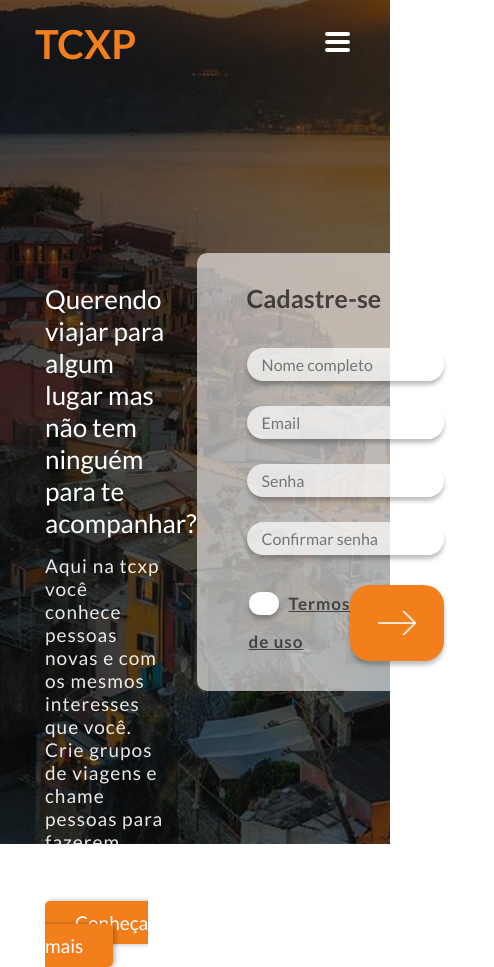
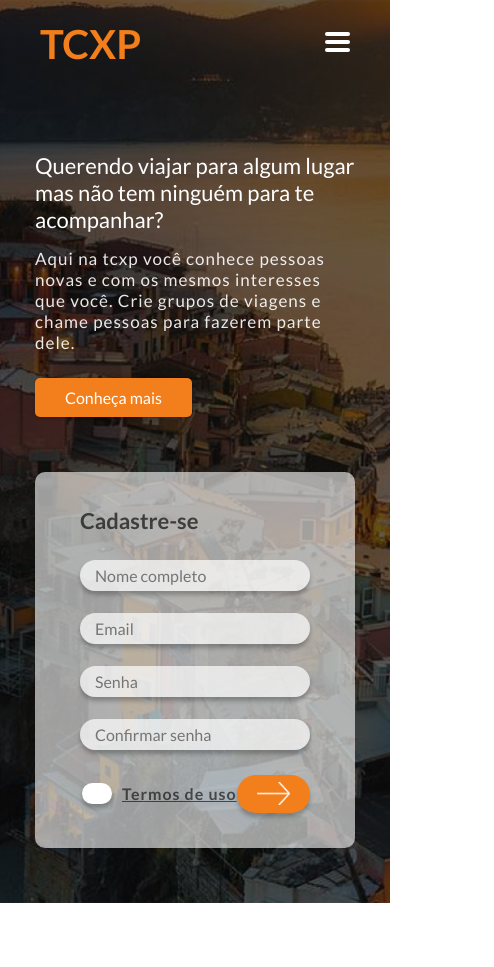
Before and after one commit to henrique2003/app-tcxp, a React (Create React App) app: page / in a window 390 px wide. Shown: the whole page, 494 px wide, since content can reach past the window. After the commit the page ends 903 px from the top, so only its background shows below. Built offline with nearby package versions, Linux system fonts and the light colour scheme.

Commit message:
style: responsive introduction for big celphones

```diff
--- a/src/components/Header/style.ts
+++ b/src/components/Header/style.ts
@@ -116,15 +116,17 @@ export const StyledHeader = styled.header<HeaderProps>`
 
     /* Ipad */
     @media (max-width: 900px) {
+      h3 {
+        margin-left: 5px;
+      }
+
       .toggle_show {
         display: block;
         top: ${(props) => (props.navShow ? '0' : '10px')};
-        right: ${(props) => (props.navShow ? '30px' : '80px')};
+        right: ${(props) => (props.navShow ? '30px' : '95px')};
       }
 
       .container {
-        padding: 0 60px;
-
         ul {
           display: none;
         }
@@ -139,7 +141,7 @@ export const StyledHeader = styled.header<HeaderProps>`
       }
 
       .toggle_show {
-        right: ${(props) => (props.navShow ? '30px' : '45px')};
+        right: ${(props) => (props.navShow ? '30px' : '65px')};
 
         .align_justify {
           width: 25px !important;
--- a/src/pages/Home/components/Introduction/index.tsx
+++ b/src/pages/Home/components/Introduction/index.tsx
@@ -3,9 +3,8 @@ import { Link } from 'react-router-dom'
 import ArrowLeft from '../../../../assets/icons/arrow-right.png'
 import Image from '../../../../assets/images/home/home_introduction.png'
 import { StyledIntroduction } from './style'
-import { Container } from '../../../../styles/bases'
+import { Container } from '../../../../styles'
 import { FcCheckmark } from 'react-icons/fc'
-import { BsArrowRight } from 'react-icons/bs'
 
 const Introduction: React.FC = () => {
   const [UseTerms, setUseTerms] = useState(false)
--- a/src/pages/Home/components/Introduction/style.ts
+++ b/src/pages/Home/components/Introduction/style.ts
@@ -164,4 +164,144 @@ export const StyledIntroduction = styled.div<Introduction>`
       }
     }
   }
+
+  /* Tablets */
+  @media(max-width: 900px) {
+    height: auto;
+
+    .row {
+      margin-top: 15vh;
+      flex-direction: column;
+
+      .wrapper_content {
+        margin-top: 30px;
+        margin-left: 0;
+
+        h5 {
+          font-size: 23px;
+          width: 100%;
+          max-width: 600px;
+        }
+
+        p {
+          margin-top: 15px;
+          font-size: 17px;
+          width: 100%;
+          max-width: 550px;
+          margin-bottom: 35px;
+        }
+
+        a {
+          font-size: 17px;
+        }
+      }
+
+      .wrapper_form {
+        margin-top: 80px;
+        margin-bottom: 60px;
+
+        form {
+          padding: 35px 50px;
+          max-width: 100%;
+
+          .wrapper_title {
+            margin-bottom: 5px;
+
+            p {
+              font-size: 23px;
+            }
+          }
+
+          .wrapper_fields {
+            input[type="text"],
+            input[type="password"],
+            input[type="email"] {
+              padding: 6px 15px;
+              margin-top: 23px;
+            }
+
+            .wrapper_submit {
+              margin-left: 2px;
+              margin-right: 0px;
+              margin-top: 25px;
+
+              button {
+                padding: 2px 25px;
+
+                img {
+                  width: 35px;
+                  margin-top: 2px;
+                }
+              }
+            }
+          }
+        }
+      }
+    }
+  }
+
+
+  /* Tablets */
+  @media(max-width: 600px) {
+    .row {
+      .wrapper_content {
+        margin-top: 25px;
+
+        h5 {
+          font-size: 22px;
+        }
+
+        p {
+          margin-top: 15px;
+          font-size: 17px;
+        }
+
+        a {
+          font-size: 16px;
+        }
+      }
+
+      .wrapper_form {
+        margin-top: 65px;
+        margin-bottom: 55px;
+
+        form {
+          padding: 35px 45px;
+
+          .wrapper_title {
+            margin-bottom: 4px;
+
+            p {
+              font-size: 22px;
+            }
+          }
+
+          .wrapper_fields {
+            input[type="text"],
+            input[type="password"],
+            input[type="email"] {
+              margin-top: 22px;
+            }
+
+            .wrapper_submit {
+              button {
+                padding: 0 20px;
+
+                img {
+                  width: 33px;
+                  height: 23px;
+                }
+              }
+
+              .wrapper_checkbox {
+                label {
+                  font-size: 16px;
+                }
+              }
+            }
+          }
+        }
+      }
+    }
+  }
 `
--- a/src/styles/bases.ts
+++ b/src/styles/Container.ts
@@ -5,12 +5,12 @@ export const Container = styled.div`
 
   /* Ipad */
   @media(max-width: 900px) {
-    padding: 0 60px;
+    padding: 0 90px;
   }
 
   /* Big celphone */
   @media(max-width: 600px) {
-    padding: 0 45px;
+    padding: 0 55px;
   }
 
   /* Celphone */
--- /dev/null
+++ b/src/styles/index.ts
@@ -0,0 +1,5 @@
+import { Container } from './Container'
+
+export {
+  Container
+}
```
